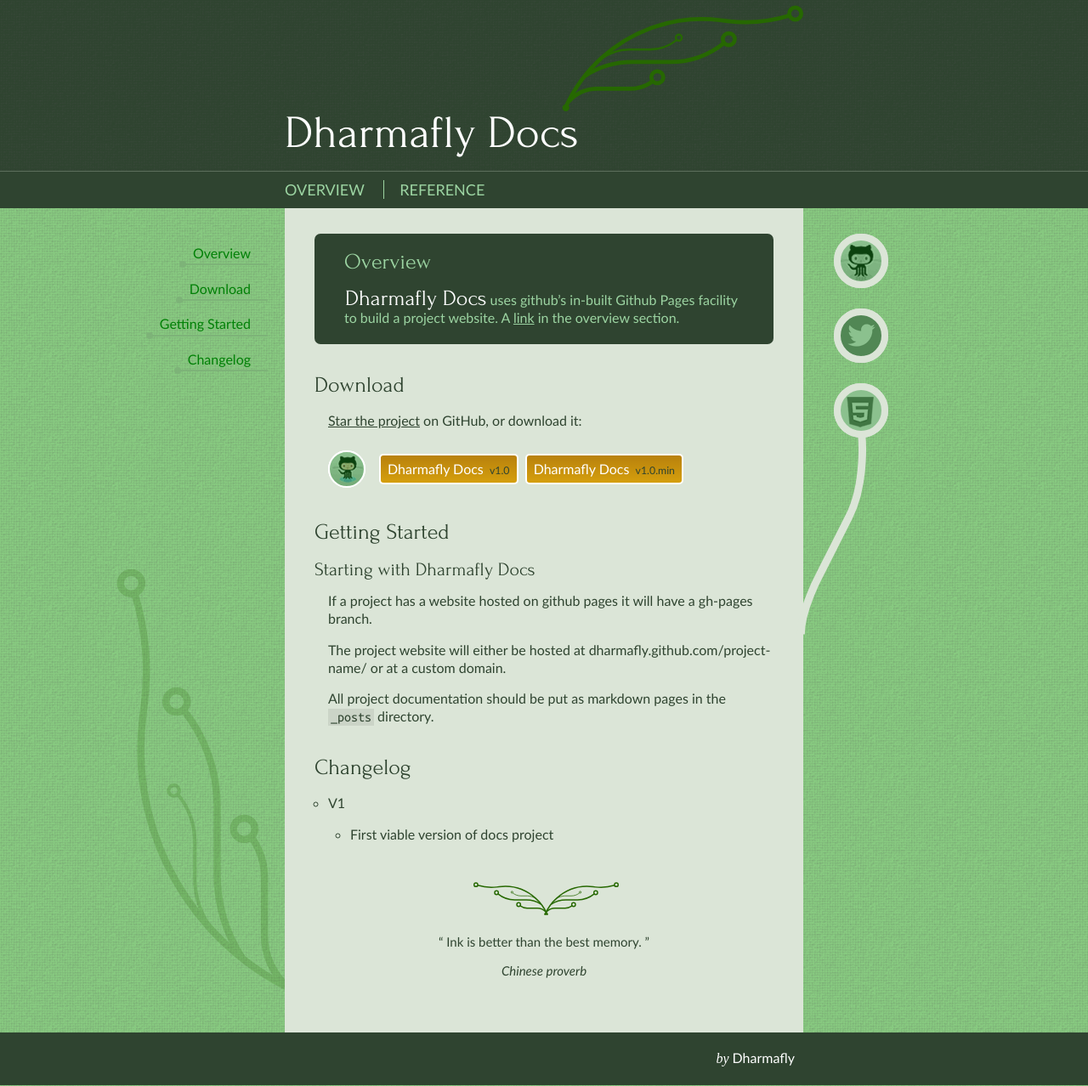
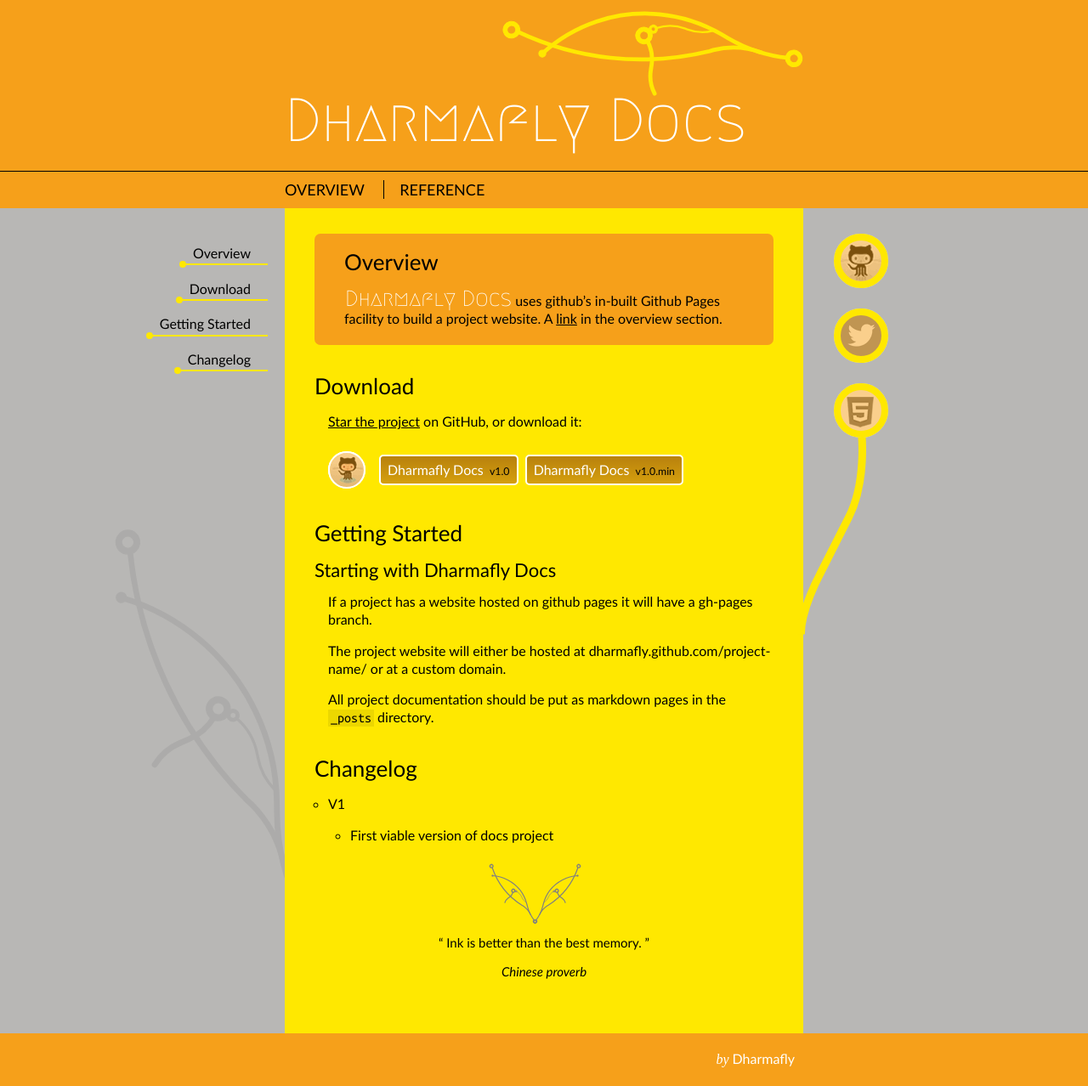
Before and after one commit to dharmafly/noodle, a Jekyll site: the page built from index.html, in a window 1280 px wide. Shown: the whole page at 85% size. Built offline with Jekyll 4.4.1, drawn with Linux system fonts in a browser that asks for light colours; nearby versions of some CDN libraries; Markdown is read by kramdown in place of the engine named in the settings.

Commit message:
position tweak for logo at small device widths in header #197

```diff
--- a/_config.yml
+++ b/_config.yml
@@ -62,7 +62,7 @@
 GITHUB_PROJECT_URL: https://github.com/dharmafly/dharmafly-docs
 
 # Site theme (options: forest, ocean, horus, seagrass, sundae, slate)
-THEME: forest
+THEME: horus
 
 
 ############ Options
--- a/_includes/global.css
+++ b/_includes/global.css
@@ -1267,7 +1267,7 @@
   padding: 11px;
   padding-right:{{ page.logo_width | divided_by:3 }}px;
   background: url(./svg/{{ page.svg_asset }}) no-repeat  97% 7px;
-  background-size: 21%;
+  background-size: 18%;
   -webkit-filter: {{ page.svg_title_filter }};
   -webkit-transform: {{ page.svg_title_rotation }};
   -moz-transform: {{ page.svg_title_rotation }};
```
